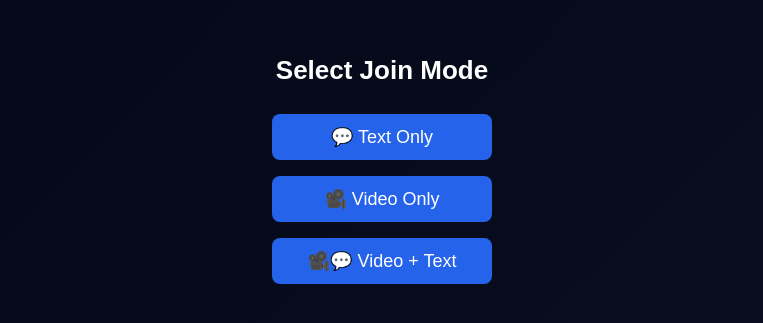
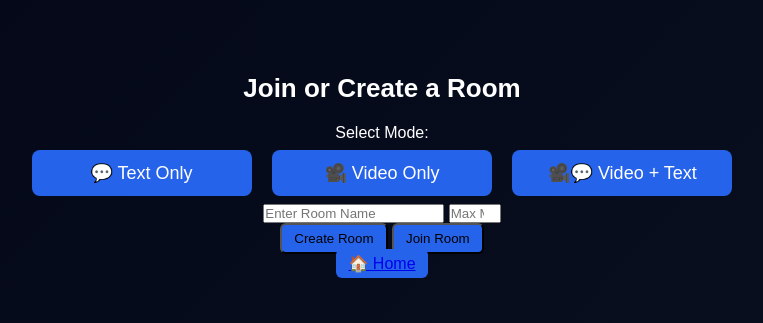
Before and after one commit to dhananjay-07-M/face-to-face-chat, a website: page dashboard.html in a window 1280 px wide. Shown: the part 227-550 px from the top of the page, without its empty margins (258-1021 px from the left). Drawn offline with Linux system fonts and the light colour scheme.

Commit message:
Update dashboard.html

```diff
--- a/dashboard.html
+++ b/dashboard.html
@@ -3,7 +3,7 @@
 <head>
     <meta charset="UTF-8">
     <meta name="viewport" content="width=device-width, initial-scale=1.0">
-    <title>Face to Face Chat - Lobby</title>
+    <title>Face to Face Chat - Dashboard</title>
 
     <link rel="stylesheet" href="style.css">
     <link rel="stylesheet" href="https://cdnjs.cloudflare.com/ajax/libs/font-awesome/6.0.0-beta3/css/all.min.css">
@@ -17,22 +17,30 @@
 </head>
 <body>
 
-<!-- MODE SELECTION -->
-<div id="join-screen">
-    <h2>Select Join Mode</h2>
-    <button class="mode-btn" onclick="selectMode('text')">💬 Text Only</button>
-    <button class="mode-btn" onclick="selectMode('video')">🎥 Video Only</button>
-    <button class="mode-btn" onclick="selectMode('both')">🎥💬 Video + Text</button>
-</div>
+<!-- MODE + ROOM SETUP SCREEN -->
+<div id="join-screen" class="join-panel">
+    <h2>Join or Create a Room</h2>
 
-<!-- ROOM SETUP -->
-<div id="room-screen" style="display:none;">
-    <h2>Create / Join Room</h2>
-    <input type="text" id="room-name" placeholder="Enter Room Name">
-    <input type="number" id="max-users" placeholder="Max Members" min="2" max="20">
-    <button class="mode-btn" onclick="enterRoom()">Enter Room</button>
-    <button class="mode-btn" onclick="backToMode()">← Back</button>
-    <button class="mode-btn" onclick="location.href='index.html'">🏠 Home</button>
+    <div class="mode-box">
+        <p>Select Mode:</p>
+        <button class="mode-btn" onclick="selectMode('text')">💬 Text Only</button>
+        <button class="mode-btn" onclick="selectMode('video')">🎥 Video Only</button>
+        <button class="mode-btn" onclick="selectMode('both')">🎥💬 Video + Text</button>
+    </div>
+
+    <div class="room-box">
+        <input type="text" id="room-name" placeholder="Enter Room Name" maxlength="20">
+        <input type="number" id="max-users" placeholder="Max Members" min="2" max="20">
+    </div>
+
+    <div class="action-box">
+        <button class="cta-nav" onclick="createRoom()">Create Room</button>
+        <button class="cta-nav" onclick="joinRoom()">Join Room</button>
+    </div>
+
+    <div class="nav-box">
+        <a href="index.html" class="cta-nav">🏠 Home</a>
+    </div>
 </div>
 
 <!-- MAIN APP -->
@@ -41,8 +49,8 @@
 <nav class="navbar dashboard-nav">
     <div class="nav-brand">Face to Face Chat</div>
     <div class="nav-links">
-        <button class="cta-nav" onclick="location.reload()">← Back</button>
-        <a href="index.html" class="cta-nav">Home</a>
+        <button class="cta-nav" onclick="goBack()">← Back</button>
+        <a href="index.html" class="cta-nav">Exit</a>
     </div>
 </nav>
 
@@ -66,7 +74,7 @@
         <div id="messages-container"></div>
 
         <form id="message-form">
-            <input type="text" id="message-input" placeholder="Type a message..." required>
+            <input type="text" id="message-input" placeholder="Type a message...">
 
             <input type="file" id="file-input" hidden>
             <button type="button" id="file-btn" class="control-btn">📎</button>
@@ -89,7 +97,6 @@
         </form>
 
     </main>
-
 </div>
 </div>
 
```
